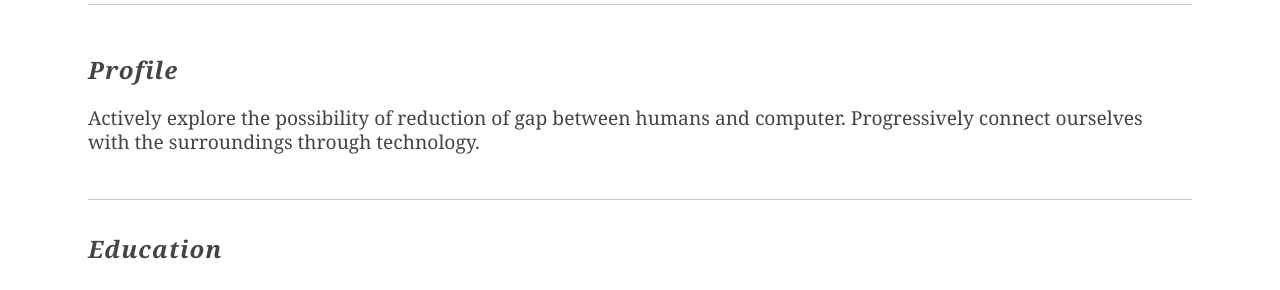
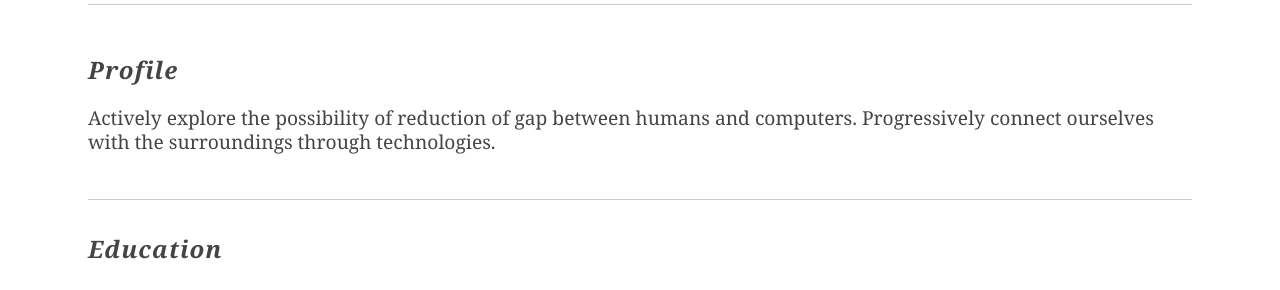
Before and after one commit to stormysun513/stormysun513.github.io, a Jekyll site: the page built from pages/cv.html, in a window 1280 px wide and 900 px high, scrolled down 308 px. Shown: the part 156-446 px from the top of the window. Built offline with Jekyll 4.4.1, drawn with Linux system fonts in a browser that asks for light colours.

Commit message:
Revise some typos in index.html

```diff
--- a/index.html
+++ b/index.html
@@ -15,9 +15,9 @@
 
 		<p>Many thanks for your visit to the website!</p>
 
-		<p>My name is Yu-Lun Tsai. I m currently applying to the master program in EE/ECE/CS. I received my bachelor degree from department of Electrical Engineering, NTU. I graduated at about 15% among students and received <b>Hung-Lin Wu scholarship</b> in 2011. I have published two conference papers in my senior year and the RA working period. The third conference paper is under reviewed currently. My research interest are <b>ubiquitous computing, embedded system, distributed system</b> and <b>sensor network</b>. With solid training I have received, I an prepared to advance related field and explore new areas.</p>
+		<p>My name is Yu-Lun Tsai. I am currently applying to the master program in EE/ECE/CS. I received my bachelor degree from the department of Electrical Engineering, NTU. I graduated at about 15% among students and received <b>Hung-Lin Wu scholarship</b> in 2011. I have published two conference papers during my senior year and the RA working period. The third conference paper is under reviewed currently. My research interest include <b>ubiquitous computing, embedded system, distributed system</b> and <b>sensor network</b>. With solid trainings I have received, I am prepared to advance technical skills and explore new areas.</p>
 
-		<p>I will be glad to answer any questions you may have about my experiences and interests. Please send me an e-mail to this address <a href='mailto:stormysun513@gmail.com'>stormysun513@gmail.com</a>. I will reply as soon as possible. Thank you again!</p>
+		<p>I will be glad to answer any question you may have about my experiences and interests. Please send me an e-mail to this address <a href='mailto:stormysun513@gmail.com'>stormysun513@gmail.com</a>. I will reply as soon as possible. Thank you again!</p>
 
 	</div>
 
--- a/pages/cv.html
+++ b/pages/cv.html
@@ -37,7 +37,7 @@
 						</div>
 						<div class="yui-u">
 							<p class="enlarge">
-								Actively explore the possibility of reduction of gap between humans and computer. Progressively connect ourselves with the surroundings through technology.
+								Actively explore the possibility of reduction of gap between humans and computers. Progressively connect ourselves with the surroundings through technologies.
 							</p>
 						</div>
 					</div><!--// .yui-gf -->
```
